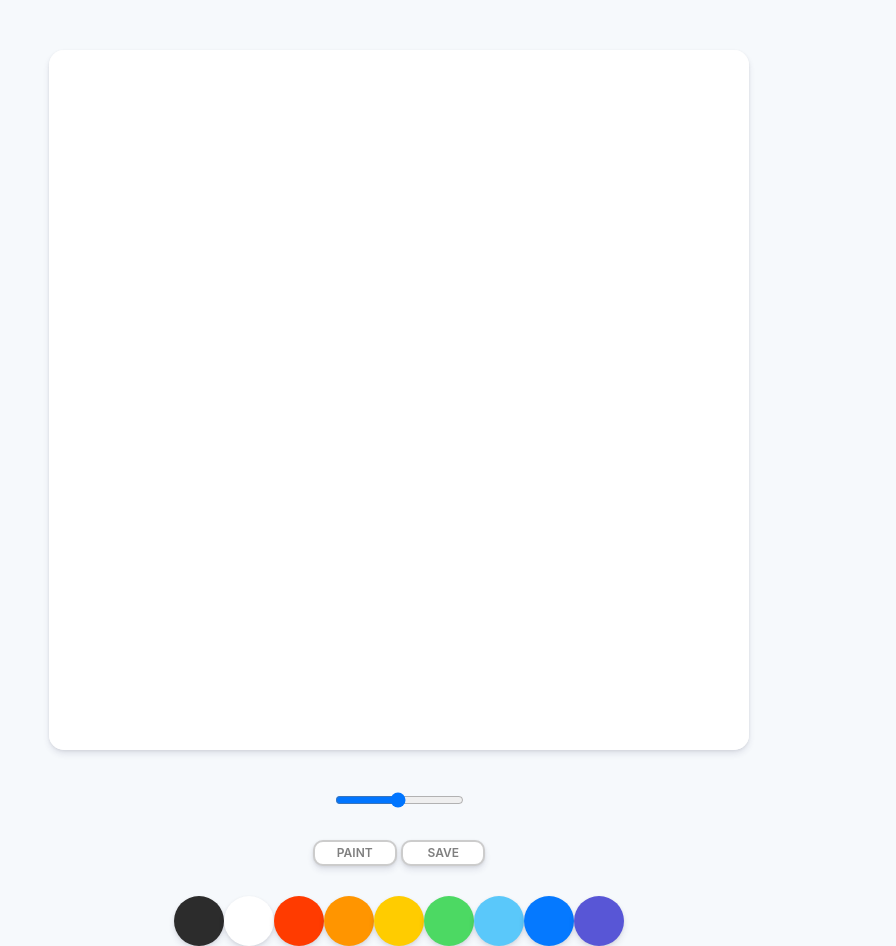
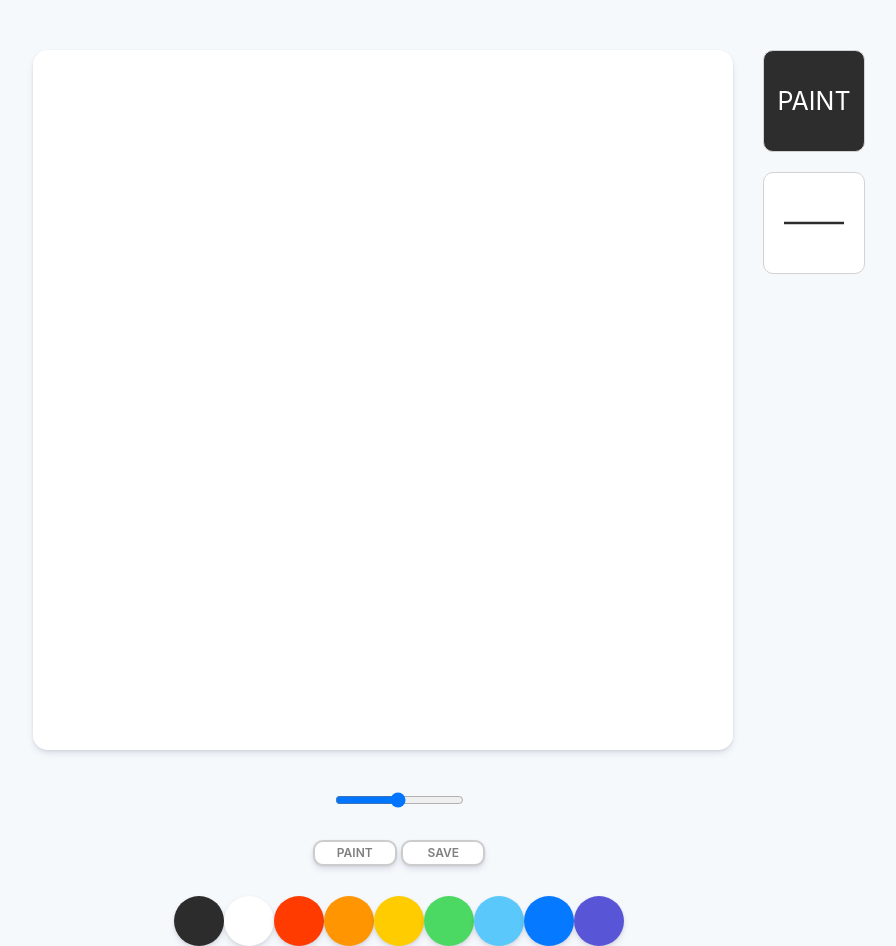
Before and after one commit to Taezzang/vanila.js-draw, a plain HTML site: page index.html in a window 1280 px wide. Shown: the whole page, without its empty margins (241-1137 px from the left). Drawn offline with Linux system fonts and the light colour scheme.

Commit message:
프리뷰 박스 추가 완료

```diff
--- a/app.js
+++ b/app.js
@@ -4,13 +4,29 @@ const colors = document.getElementsByClassName("jsColor");
 const range = document.getElementById("jsRange");
 const mode = document.getElementById("jsMode");
 const saveBtn = document.getElementById("jsSave");
+const color_status = document.getElementById("color__status");
+const line_canvas = document.getElementById("line__canvas");
+const line_ctx = line_canvas.getContext("2d");
 
 const INITIAL_COLOR = "#2c2c2c";
 const CANVAS_SIZE = 700;
+const LINE_SIZE = 100;
 
 canvas.width = CANVAS_SIZE;
 canvas.height = CANVAS_SIZE;
 
+// ctx말고 캔버스 자체에 크기값을 넣어주자
+line_canvas.width = LINE_SIZE;
+line_canvas.height = LINE_SIZE;
+line_ctx.strokeStyle = INITIAL_COLOR;
+line_ctx.lineWidth = 2.5;
+line_ctx.fillStyle = "white";
+
+line_ctx.beginPath();
+line_ctx.moveTo(20, 50);
+line_ctx.lineTo(80, 50);
+// line_ctx.lineTo(80, 50);
+line_ctx.stroke();
 ctx.fillStyle = "white";
 ctx.fillRect(0, 0, canvas.width, canvas.height);
 ctx.strokeStyle = INITIAL_COLOR;
@@ -48,19 +64,40 @@ function handleColorClick(event) {
     const color = event.target.style.backgroundColor;
     ctx.strokeStyle = color;
     ctx.fillStyle = color;
+    color_status.style.backgroundColor=event.target.style.backgroundColor;
+    checkTextColor();
 }
 
 function handleRangeChange(event) {
     ctx.lineWidth = event.target.value;
+
+    //선 굵기를 변경할 시 우측 상단의 선 굵기 프리뷰가 변화함..
+    //코드 변경이 필요한 구역
+    line_ctx.lineWidth = event.target.value;
+    line_ctx.fillRect(0, 0, line_canvas.width, line_canvas.height);
+    line_ctx.stroke();
+}
+
+function checkTextColor() {
+    if(color_status.style.backgroundColor == "white") {
+        console.log("asdf");
+        color_status.style.color = "black";
+    } else {
+        color_status.style.color="white";
+    }
 }
 
 function handleModeClick(event) {
     if(filling) {
         filling = false;
         mode.innerText = "Paint"
+
+        color_status.innerText ="Paint";
     } else {
         filling = true;
         mode.innerText = "Fill"
+
+        color_status.innerText ="Fill";
     }
 }
 
@@ -100,7 +137,7 @@ if(colors) {
 }
 
 if(range) {
-    range.addEventListener("change", handleRangeChange);
+    range.addEventListener("input", handleRangeChange);
 }
 
 if(mode) {
--- a/index.html
+++ b/index.html
@@ -7,7 +7,14 @@
     <link rel="stylesheet" href="style.css">
 </head>
 <body>
-    <canvas id="jsCanvas" class="canvas"></canvas>
+    <div class="canvas-wrap">
+        <canvas id="jsCanvas" class="canvas"></canvas>
+        <div class="status__box">
+            <div id="color__status" class="color__preview">PAINT</div>
+            <canvas id="line__canvas" class="line__status"></canvas>
+        </div>
+
+    </div>
         <div class="controls">
             <div class="controls__range">
                 <input type="range"  id="jsRange" min="0.1" max="5.0" value="2.5" step="0.1" />
--- a/style.css
+++ b/style.css
@@ -15,6 +15,7 @@ body {
   background-color: white;
   border-radius: 15px;
   box-shadow: 0 4px 6px rgba(50, 50, 93, 0.11), 0 1px 3px rgba(0, 0, 0, 0.08);
+  margin-left: 100px;
 }
 
 .controls {
@@ -64,3 +65,35 @@ body {
 .controls .controls__range {
     margin-bottom: 30px;
 }
+
+.canvas-wrap {
+  display: flex;
+  justify-content: center;
+}
+
+.status__box {
+  margin-left: 30px;
+  padding-bottom: 10px;
+}
+
+.color__preview {
+  width: 100px;
+  height: 100px;
+  border: 1px solid #d2d2d2;
+  border-radius: 10px;
+  margin-bottom: 20px;
+  background-color: #2d2d2d;
+  text-transform: uppercase;
+  color: white;
+  font-size: 25px;
+  line-height: 100px;
+  text-align: center;
+}
+
+.line__status {
+  width: 100px;
+  height: 100px;
+  border: 1px solid #d2d2d2;
+  border-radius: 10px;
+  background-color: white;
+}
```
